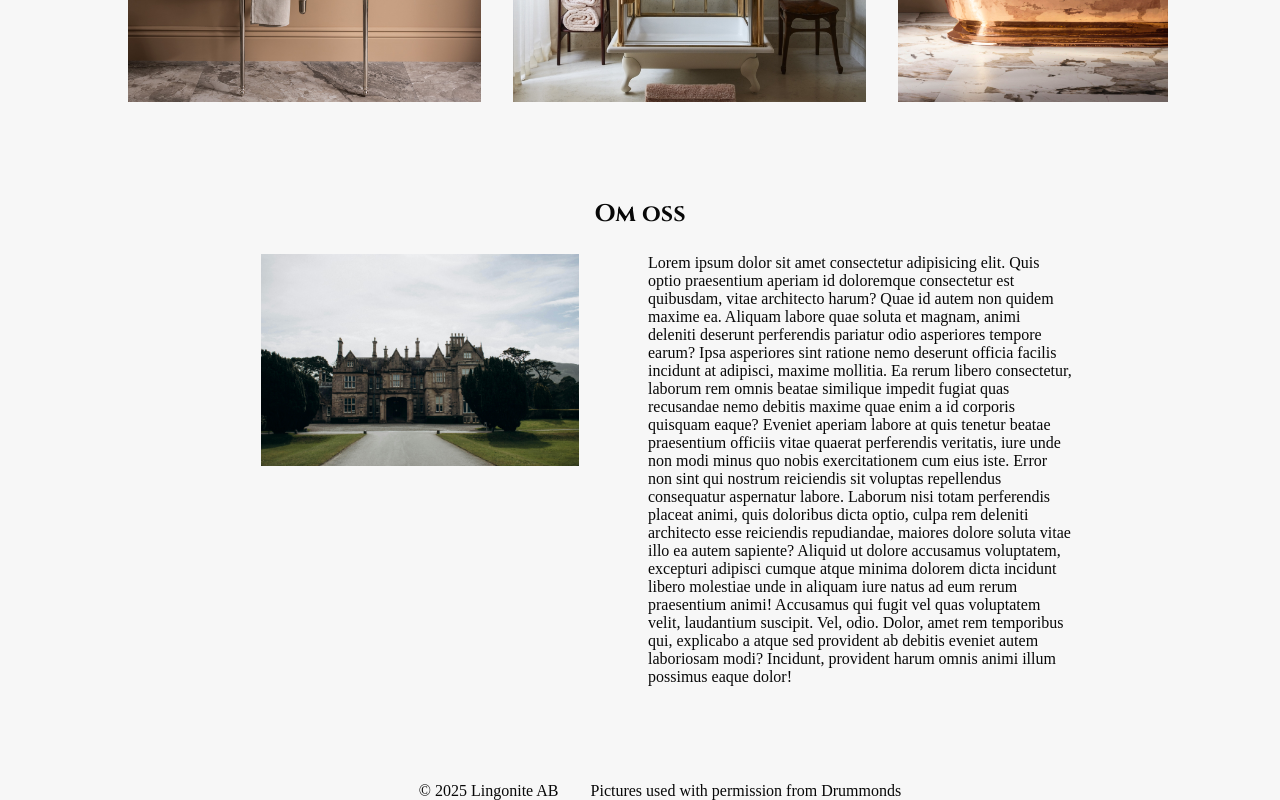
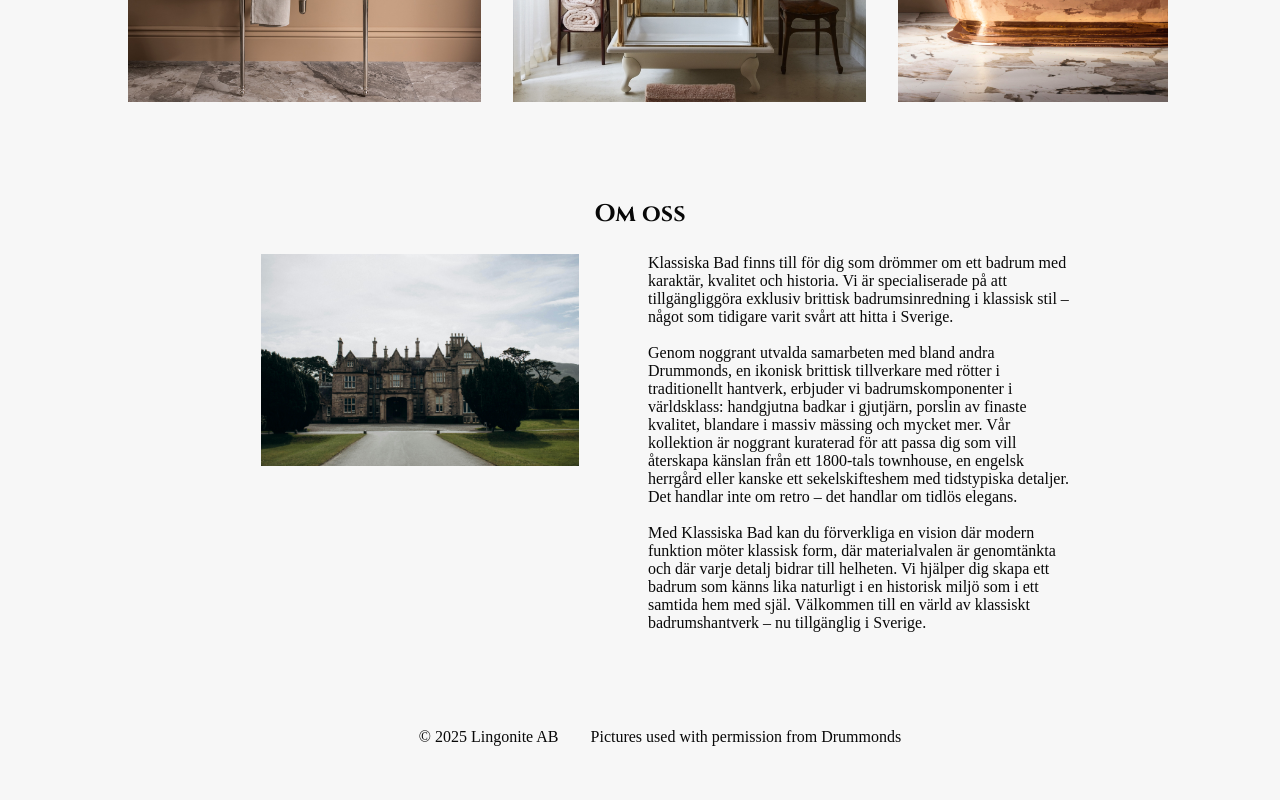
Before and after one commit to jonaru/kb-site, a React (Vite) app: page / in a window 1280 px wide. Shown: the part 1259-2059 px from the top of the page. After the commit the page ends 2005 px from the top, so only its background shows below. Built offline with nearby package versions, Linux system fonts and the light colour scheme; a web font is replaced by a local one.

Commit message:
Update about section

```diff
--- a/src/routes/index.lazy.jsx
+++ b/src/routes/index.lazy.jsx
@@ -109,28 +109,28 @@ function Index() {
             alt="Picture of a castle"
           />
           <p>
-            Lorem ipsum dolor sit amet consectetur adipisicing elit. Quis optio
-            praesentium aperiam id doloremque consectetur est quibusdam, vitae
-            architecto harum? Quae id autem non quidem maxime ea. Aliquam labore
-            quae soluta et magnam, animi deleniti deserunt perferendis pariatur
-            odio asperiores tempore earum? Ipsa asperiores sint ratione nemo
-            deserunt officia facilis incidunt at adipisci, maxime mollitia. Ea
-            rerum libero consectetur, laborum rem omnis beatae similique impedit
-            fugiat quas recusandae nemo debitis maxime quae enim a id corporis
-            quisquam eaque? Eveniet aperiam labore at quis tenetur beatae
-            praesentium officiis vitae quaerat perferendis veritatis, iure unde
-            non modi minus quo nobis exercitationem cum eius iste. Error non
-            sint qui nostrum reiciendis sit voluptas repellendus consequatur
-            aspernatur labore. Laborum nisi totam perferendis placeat animi,
-            quis doloribus dicta optio, culpa rem deleniti architecto esse
-            reiciendis repudiandae, maiores dolore soluta vitae illo ea autem
-            sapiente? Aliquid ut dolore accusamus voluptatem, excepturi adipisci
-            cumque atque minima dolorem dicta incidunt libero molestiae unde in
-            aliquam iure natus ad eum rerum praesentium animi! Accusamus qui
-            fugit vel quas voluptatem velit, laudantium suscipit. Vel, odio.
-            Dolor, amet rem temporibus qui, explicabo a atque sed provident ab
-            debitis eveniet autem laboriosam modi? Incidunt, provident harum
-            omnis animi illum possimus eaque dolor!
+            Klassiska Bad finns till för dig som drömmer om ett badrum med
+            karaktär, kvalitet och historia. Vi är specialiserade på att
+            tillgängliggöra exklusiv brittisk badrumsinredning i klassisk stil –
+            något som tidigare varit svårt att hitta i Sverige.
+            <br />
+            <br />
+            Genom noggrant utvalda samarbeten med bland andra Drummonds, en
+            ikonisk brittisk tillverkare med rötter i traditionellt hantverk,
+            erbjuder vi badrumskomponenter i världsklass: handgjutna badkar i
+            gjutjärn, porslin av finaste kvalitet, blandare i massiv mässing och
+            mycket mer. Vår kollektion är noggrant kuraterad för att passa dig
+            som vill återskapa känslan från ett 1800-tals townhouse, en engelsk
+            herrgård eller kanske ett sekelskifteshem med tidstypiska detaljer.
+            Det handlar inte om retro – det handlar om tidlös elegans.
+            <br />
+            <br />
+            Med Klassiska Bad kan du förverkliga en vision där modern funktion
+            möter klassisk form, där materialvalen är genomtänkta och där varje
+            detalj bidrar till helheten. Vi hjälper dig skapa ett badrum som
+            känns lika naturligt i en historisk miljö som i ett samtida hem med
+            själ. Välkommen till en värld av klassiskt badrumshantverk – nu
+            tillgänglig i Sverige.
           </p>
         </div>
       </section>
```
